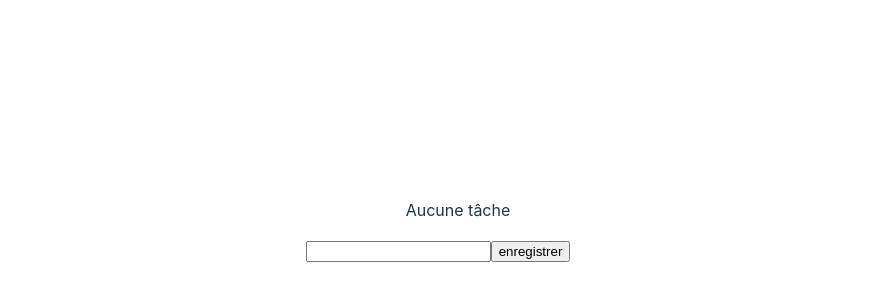
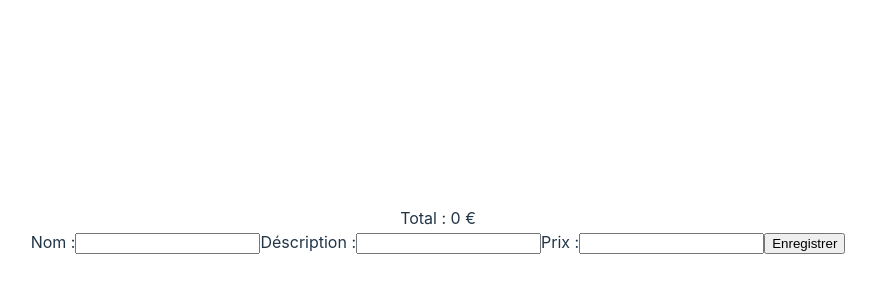
Before and after one commit to Brasero/fsd45-react-semaine-1, a React (Vite) app: page / in a window 1280 px wide. Shown: the part 178-478 px from the top of the page, without its empty margins (202-1078 px from the left). Built offline with nearby package versions, Linux system fonts and the light colour scheme.

Commit message:
correction exercice panier

```diff
--- a/src/App.jsx
+++ b/src/App.jsx
@@ -1,101 +1,18 @@
 import './App.css'
-import arrayReducer, {initialState} from "./Reducer/index.js";
+import productReducer, {initialState} from "./Reducer/index.js";
 import {useReducer} from "react";
+import ProductForm from "./component/ProductForm/index.jsx";
+import List from "./component/List/index.jsx";
 
 function App() {
 
-    const regex = /^[a-zA-Z]{1}[a-zA-Z éè]*$/
+    const [state, dispatch] = useReducer(productReducer, initialState)
 
-    const [state, dispatch] = useReducer(arrayReducer, initialState)
-
-    const red = {
-        background: 'red'
-    }
-
-    const chanValueAction = (name, value) => {
-        return {
-            type: 'changeValue',
-            payload: {
-                name,
-                value
-            }
-        }
-    }
-
-    const handleChange = (e) => {
-        const {value} = e.target
-        const test = regex.test(value)
-        if(!test) {
-            dispatch(chanValueAction('inputError', 'Le champ contient des caractères non autorisée.'))
-        } else {
-            dispatch(chanValueAction('inpuError', ''))
-        }
-        dispatch(chanValueAction('inputValue', value))
-    }
-
-
-    const suppressOne = (name) => {
-        return {
-            type: 'suppressOne',
-            payload: name
-        }
-    }
-
-    const addItem = (title) => {
-        return {
-            type: 'addItem',
-            payload: {
-                title,
-                done: false
-            }
-        }
-    }
-
-    const toggleTaskAction = (task) => {
-        return {
-            type: 'toggleTask',
-            payload: task
-        }
-    }
-
-    const handleSubmit = (e) => {
-        e.preventDefault()
-        const test = regex.test(state.inputValue)
-        if(!test) {
-            dispatch(chanValueAction('inputError', 'Le champ contient des caractères non autorisée.'))
-        } else {
-            dispatch(addItem(state.inputValue))
-        }
-    }
-
-    const toggleTask = (task) => {
-        dispatch(toggleTaskAction(task))
-    }
 
     return (
         <>
-            <ul>
-                {
-                    state.tasks.length > 0 ? (
-                        state.tasks.map((elem, index) => {
-                            return <li key={`${elem.title}-${index}`}>
-                                <input type={'checkbox'} onChange={() => toggleTask(elem)} checked={elem.done} />
-                                {elem.title}
-                                <button onClick={() => dispatch(suppressOne(elem))} style={red}>X</button>
-                            </li>
-                        })
-                    ) : (
-                        <div>Aucune tâche</div>
-                    )
-                }
-            </ul>
-            <form onSubmit={handleSubmit}>
-                <input type={'text'} onChange={handleChange} value={state.inputValue} />
-                <input type={'submit'} value={'enregistrer'} />
-                {
-                    state.inputError.length > 0 && <span style={{color: 'red'}}>{state.inputError}</span>
-                }
-            </form>
+            <List items={state.products}  dispatch={dispatch}/>
+            <ProductForm state={state.product} dispatch={dispatch} />
         </>
     )
 }
--- a/src/Reducer/index.js
+++ b/src/Reducer/index.js
@@ -1,48 +1,80 @@
+let productId = 1;
+
+const initialProduct = {
+    name: '',
+    description: '',
+    prix: '',
+    qte: 1
+}
 export const initialState = {
-    tasks: [],
-    inputValue: '',
-    inputError: ''
+    products: [],
+    product: initialProduct
 }
 
-const arrayReducer = (state, action) => {
+const productReducer = (state, action) => {
     switch(action.type) {
-
-        case 'suppressOne':
-            return {
-                ...state,
-                tasks: state.tasks.filter((item) => item.title !== action.payload.title)
-            }
-
-        case 'addItem':
-            return {
-                ...state,
-                tasks: [
-                    ...state.tasks,
-                    action.payload
-                ],
-                inputValue: '',
-                inputError: ''
-            }
-
         case 'changeValue':
             return {
                 ...state,
-                [action.payload.name]: action.payload.value
+                product: {
+                    ...state.product,
+                    [action.payload.name]: action.payload.value
+                }
             }
 
-        case 'toggleTask':
-            const newTasks = state.tasks.map((elem) =>  {
-                if(elem.title === action.payload.title) {
-                    return {
-                        ...elem,
-                        done: !elem.done
-                    }
-                }
-                return elem
-            })
+        case 'addProduct':
             return {
                 ...state,
-                tasks: newTasks
+                products: [
+                    ...state.products,
+                    {
+                        id: productId++,
+                        ...action.payload
+                    }
+                ],
+                product: initialProduct
+            }
+
+        case 'suppressProduct':
+            return {
+                ...state,
+                products: state.products.filter((product) => product.id !== action.payload)
+            }
+
+        case 'increment':
+            return {
+                ...state,
+                products: state.products.map((product) => {
+                    if(product.id === action.payload) {
+                        return {
+                            ...product,
+                            qte: product.qte + 1
+                        }
+                    }
+                    return product
+                })
+            }
+
+        case 'decrement':
+            const index = state.products.findIndex((product) => product.id === action.payload)
+            if(state.products[index].qte === 1) {
+                return {
+                    ...state,
+                    products: state.products.filter((product) => product.id !== action.payload)
+                }
+            } else {
+                return {
+                    ...state,
+                    products: state.products.map((product) => {
+                        if(product.id === action.payload) {
+                            return {
+                                ...product,
+                                qte: product.qte - 1
+                            }
+                        }
+                        return product
+                    })
+                }
             }
 
         default:
@@ -50,4 +82,4 @@ const arrayReducer = (state, action) => {
     }
 }
 
-export default arrayReducer
+export default productReducer
--- a/src/component/List/index.jsx
+++ b/src/component/List/index.jsx
@@ -1,17 +1,45 @@
 
-const List = ({items, handleClick}) => {
+const List = ({items, dispatch}) => {
+
+    const handleSuppress = (id) => {
+        dispatch({type: 'suppressProduct', payload: id})
+    }
+
+    const handleIncrement = (id) => {
+        dispatch({type: 'increment', payload: id})
+    }
+
+    const handleDecrement = (id) => {
+        dispatch({type: 'decrement', payload: id})
+    }
+
+    const totalTotal = items.reduce((acc, current) => {
+        return acc + (current.prix * current.qte)
+    }, 0)
 
     return (
+        <>
             <ul>
                 {
                     items.map((item,index) => {
-                    return (<li key={`${item}-${index}`}>
-                        <span>{item}</span>
-                        <button onClick={() => handleClick(item)}>X</button>
+                        const total = item.prix * item.qte
+                        return (<li key={`${item.name}-${index}`}>
+                            <span>{item.name}</span>
+                            <p>{item.description}</p>
+                            <p>{item.prix} €</p>
+                            <button onClick={() => handleDecrement(item.id)}>-</button>
+                            {item.qte}
+                            <button onClick={() => handleIncrement(item.id)}>+</button>
+                            <button onClick={() => handleSuppress(item.id)}>X</button>
+                            <p>Sous-total : {total} €</p>
                         </li>)
                     })
                 }
             </ul>
+            <div>
+                Total : {totalTotal} €
+            </div>
+        </>
     )
 }
 
--- /dev/null
+++ b/src/component/ProductForm/index.jsx
@@ -0,0 +1,65 @@
+import {useState} from "react";
+
+const ProductForm = ({state, dispatch}) => {
+    const priceRegex = /^[\d]{1,}[\d.,]*$/
+
+    const normalize = (num) => parseFloat(num.replace(',','.'))
+
+    const initialErrors = {
+        name: '',
+        description: '',
+        prix: ''
+    }
+
+    const [errors, setErrors] = useState(initialErrors)
+
+    const handleChange = (e) => {
+        const {name, value} = e.target
+
+        if(name === 'prix' && value !== '') {
+            const test = priceRegex.test(value)
+            if(!test) {
+                setErrors({
+                    ...errors,
+                    prix: 'Le champ prix n\'accepte pas autre chose des caractere numérique.'
+                })
+                return
+            } else {
+                setErrors(initialErrors)
+                dispatch({type: 'changeValue', payload: {name, value: value}})
+                return
+            }
+        }
+
+        setErrors(initialErrors)
+        dispatch({type: 'changeValue', payload: {name, value}})
+    }
+
+    const handleSubmit = (e) => {
+        e.preventDefault()
+        dispatch({type: 'addProduct', payload: state})
+    }
+
+    return (
+        <form onSubmit={handleSubmit}>
+            <label>
+                Nom :
+                <input type={'text'} onChange={handleChange} value={state.name} name={'name'} />
+            </label>
+            <label>
+                Déscription :
+                <input type={'text'} onChange={handleChange} value={state.description} name={'description'} />
+            </label>
+            <label>
+                Prix :
+                <input type={'text'} onChange={handleChange} value={state.prix} name={'prix'} />
+                {
+                    errors.prix.length > 0 && <span>{errors.prix}</span>
+                }
+            </label>
+            <input type={'submit'} value={'Enregistrer'}/>
+        </form>
+    )
+}
+
+export default ProductForm;
```
Also changed, not shown: src/component/Student/index.jsx (renamed from src/Student/index.jsx), src/component/Students/index.jsx (renamed from src/Students/index.jsx). Lines whose indentation alone changed are shown as unchanged.
